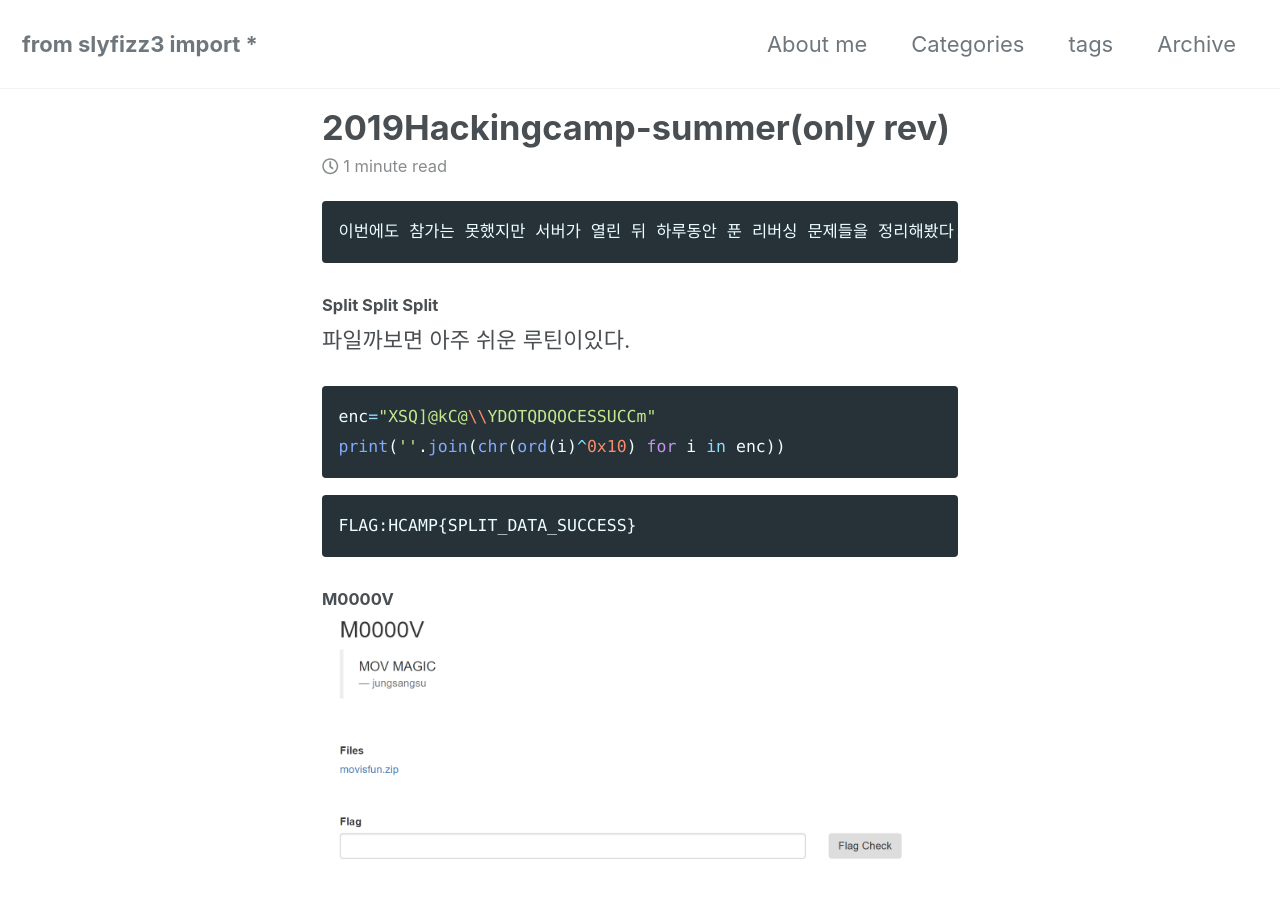
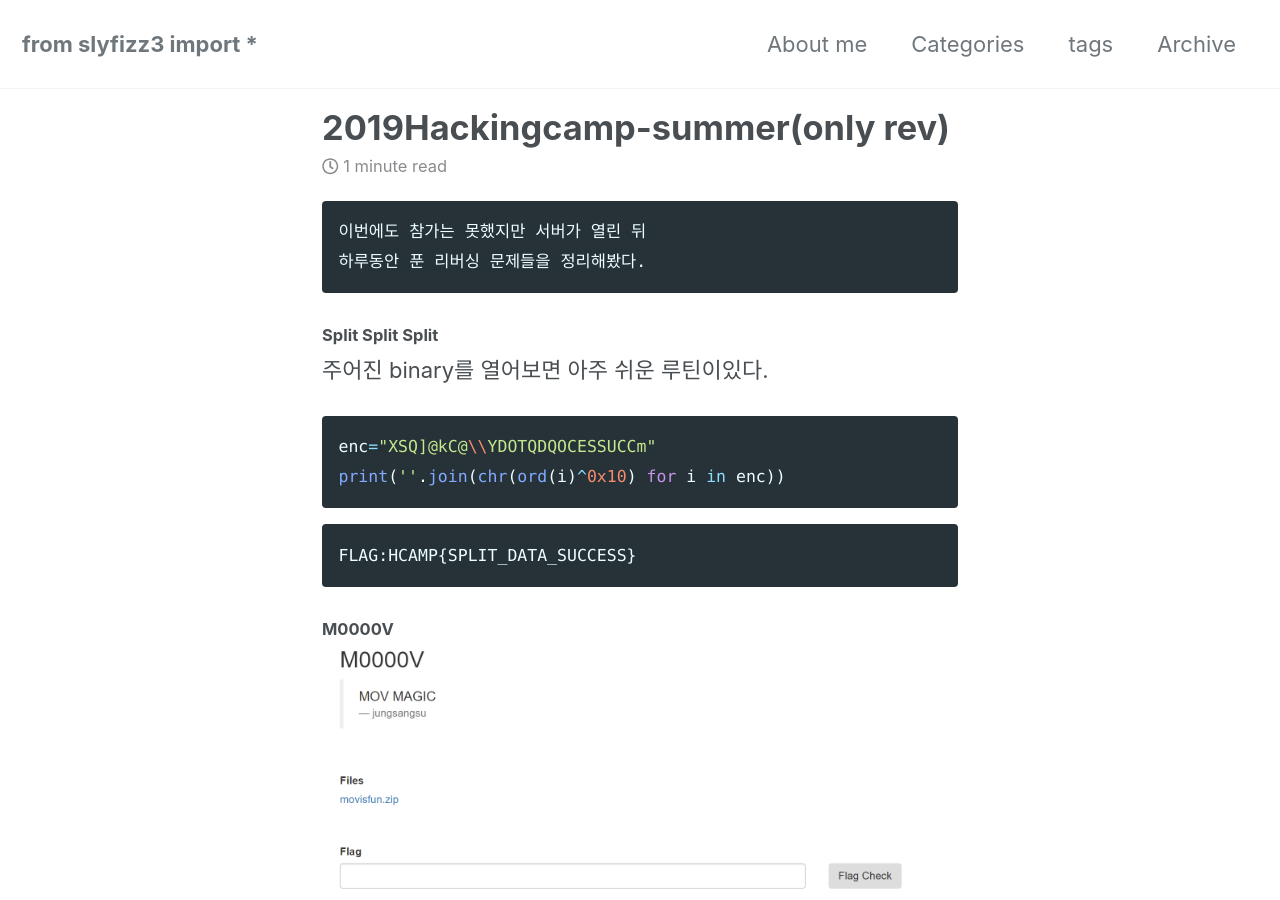
Before and after one commit to slyfizz3/slyfizz3.github.io, a Jekyll site: the page built from _posts/2019-08-30-2019HCAMP-Summer.md, in a window 1280 px wide and 900 px high. Built offline with Jekyll 4.4.1, drawn with Linux system fonts in a browser that asks for light colours; cached includes are drawn as plain includes; nearby versions of some CDN libraries.

Commit message:
Update 2019-08-30-2019HCAMP-Summer.md

````diff
--- a/_posts/2019-08-30-2019HCAMP-Summer.md
+++ b/_posts/2019-08-30-2019HCAMP-Summer.md
@@ -6,12 +6,13 @@ tags : movfuscator
 ---
 
 ```
-이번에도 참가는 못했지만 서버가 열린 뒤 하루동안 푼 리버싱 문제들을 정리해봤다.
+이번에도 참가는 못했지만 서버가 열린 뒤
+하루동안 푼 리버싱 문제들을 정리해봤다.
 ```
 
 ##### Split Split Split
 
-파일까보면 아주 쉬운 루틴이있다.
+주어진 binary를 열어보면 아주 쉬운 루틴이있다.
 
 ```python
 enc="XSQ]@kC@\\YDOTQDQOCESSUCCm"
````
